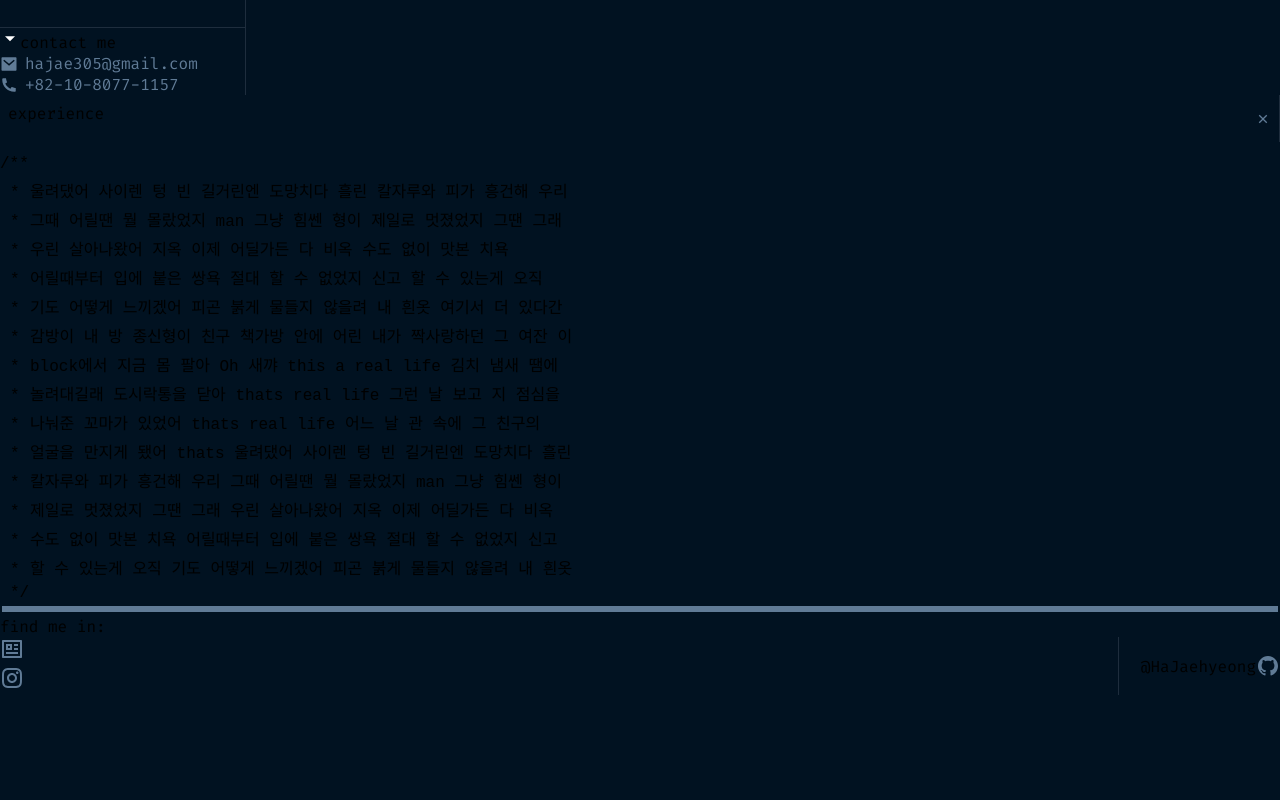
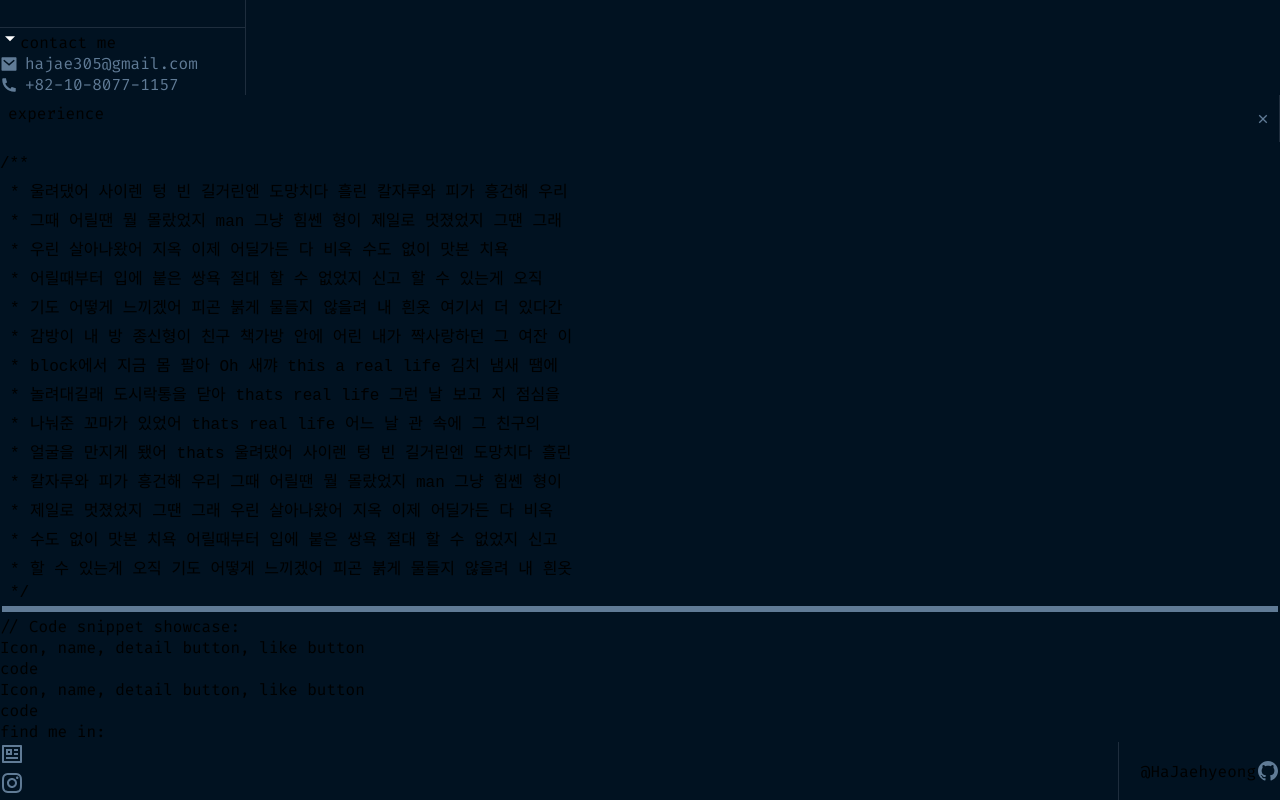
Before and after one commit to HaJaehyeong/portfolio, a Next.js app: page /about in a window 1280 px wide. Shown: the part 347-1147 px from the top of the page. Before the commit the page ends 1042 px from the top, so only its background shows below. Built offline with nearby package versions, Linux system fonts and the light colour scheme.

Commit message:
HAJAE-5 add component: code box

```diff
--- a/src/app/layout.module.scss
+++ b/src/app/layout.module.scss
@@ -17,57 +17,3 @@
   border: solid 1px var(--line);
   border-radius: 8px;
 }
-
-.background-blurs {
-  position: absolute;
-  width: 100%;
-  height: 100%;
-
-  z-index: 1;
-
-  .position1,
-  .position2,
-  .position3,
-  .position4 {
-    position: absolute;
-    opacity: 0.8;
-  }
-
-  .blue {
-    background-color: var(--gradients-blue);
-    filter: blur(100px);
-  }
-
-  .green {
-    background-color: var(--gradients-green);
-    filter: blur(100px);
-  }
-
-  .position1 {
-    top: 15%;
-    left: 53%;
-    width: 150px;
-    height: 150px;
-  }
-
-  .position2 {
-    top: 35%;
-    left: 60%;
-    width: 200px;
-    height: 150px;
-  }
-
-  .position3 {
-    top: 40%;
-    left: 78%;
-    width: 150px;
-    height: 150px;
-  }
-
-  .position4 {
-    top: 60%;
-    left: 70%;
-    width: 150px;
-    height: 150px;
-  }
-}
--- a/src/app/layout.tsx
+++ b/src/app/layout.tsx
@@ -23,12 +23,6 @@ export default function RootLayout({
       <body className={firaCode.className}>
         <div className={styles.pageWrapper}>
           <div className={styles.mainWrapper}>
-            <div className={styles.backgroundBlurs}>
-              <div className={`${styles.position1} ${styles.green}`} />
-              <div className={`${styles.position2} ${styles.green}`} />
-              <div className={`${styles.position3} ${styles.blue}`} />
-              <div className={`${styles.position4} ${styles.blue}`} />
-            </div>
             <Header name="Jaehyeong-Ha 😎" />
             <StoreProvider>{children}</StoreProvider>
             <Footer />
--- a/src/app/page.tsx
+++ b/src/app/page.tsx
@@ -28,6 +28,12 @@ const Home: React.FC = () => {
 
   return (
     <div className={styles.mainWrapper}>
+      <div className={styles.backgroundBlurs}>
+        <div className={`${styles.position1} ${styles.green}`} />
+        <div className={`${styles.position2} ${styles.green}`} />
+        <div className={`${styles.position3} ${styles.blue}`} />
+        <div className={`${styles.position4} ${styles.blue}`} />
+      </div>
       <div className={styles.whoami}>
         <p className={styles.hello}>Hi all👋, I am</p>
         <h1 className={styles.name}>Jaehyeong Ha</h1>
--- /dev/null
+++ b/src/components/about/code/showcase/codebox/codebox.tsx
@@ -0,0 +1,16 @@
+import styles from './codebox.module.scss';
+
+type AboutCodeShowcaseCodeBoxProps = {
+  code: React.ReactNode;
+};
+
+const AboutCodeShowcaseCodeBox: React.FC<AboutCodeShowcaseCodeBoxProps> = ({ code }) => {
+  return (
+    <div>
+      <div>Icon, name, detail button, like button</div>
+      {code}
+    </div>
+  );
+};
+
+export default AboutCodeShowcaseCodeBox;
--- a/src/components/about/code/showcase/showcase.module.scss
+++ b/src/components/about/code/showcase/showcase.module.scss
@@ -0,0 +1,5 @@
+.showcase-wrapper {
+  padding: 20px 40px;
+
+  color: var(--secondary-gray);
+}
--- a/src/components/about/code/showcase/showcase.tsx
+++ b/src/components/about/code/showcase/showcase.tsx
@@ -1,7 +1,14 @@
+import AboutCodeShowcaseCodeBox from './codebox/codebox';
 import styles from './showcase.module.scss';
 
 const AboutCodeShowcase: React.FC = () => {
-  return <div className={styles.showcaseWrapper}></div>;
+  return (
+    <div className={styles.showcaseWrapper}>
+      <div>// Code snippet showcase:</div>
+      <AboutCodeShowcaseCodeBox code={<div>code</div>} />
+      <AboutCodeShowcaseCodeBox code={<div>code</div>} />
+    </div>
+  );
 };
 
 export default AboutCodeShowcase;
```
Also changed, not shown: src/app/page.module.scss (+54 -0 lines), src/components/about/code/showcase/codebox/codebox.module.scss (added).
